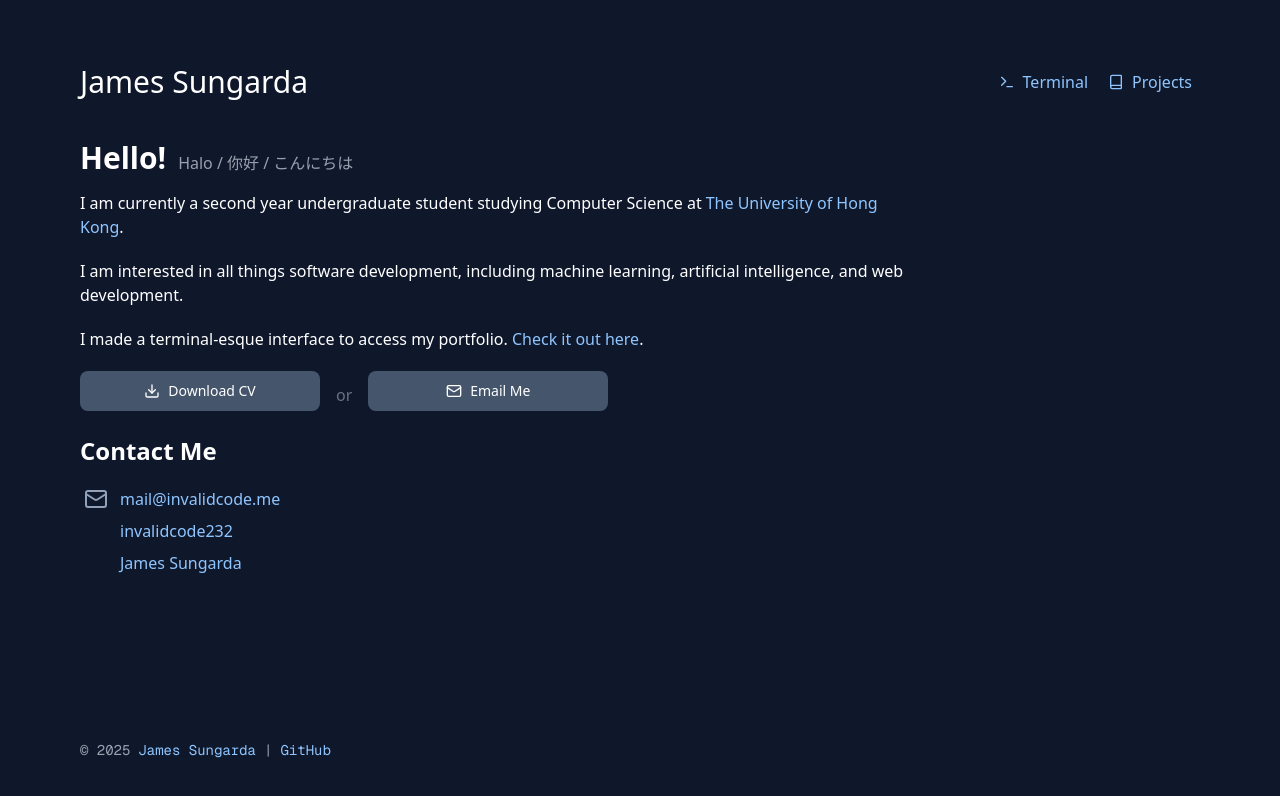
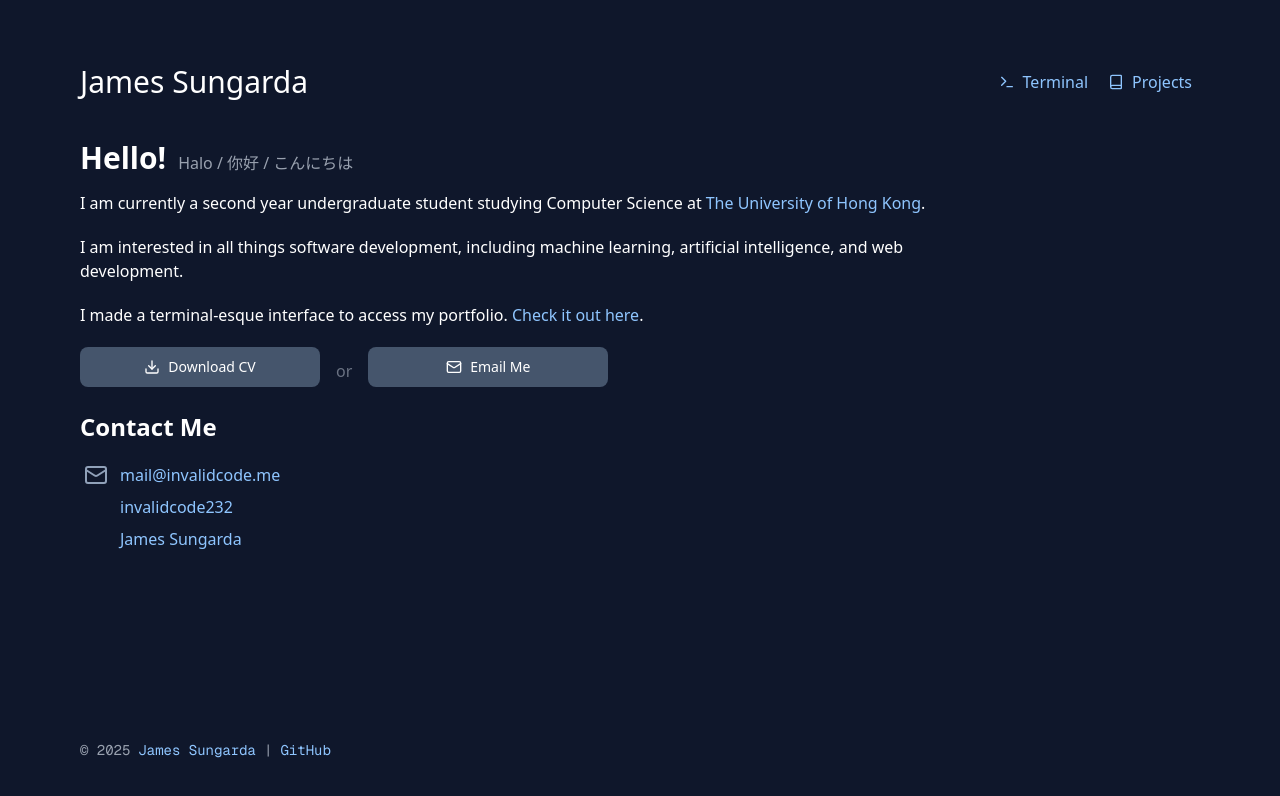
Before and after one commit to invalidcode232/homepage, a Next.js app: page / in a window 1280 px wide. Shown: the top 796 px of the page. Built offline with nearby package versions, Linux system fonts and the light colour scheme; some icons are missing.

Commit message:
style(layout): adjust max-width for improved section responsiveness

```diff
--- a/src/app/page.tsx
+++ b/src/app/page.tsx
@@ -64,7 +64,7 @@ export default function Home() {
       {/* Introduction Section */}
       <motion.section
         variants={itemVariants}
-        className="mb-4 lg:max-w-[75%]"
+        className="mb-4 lg:max-w-[80%]"
         aria-label="introduction"
       >
         <motion.p
```
